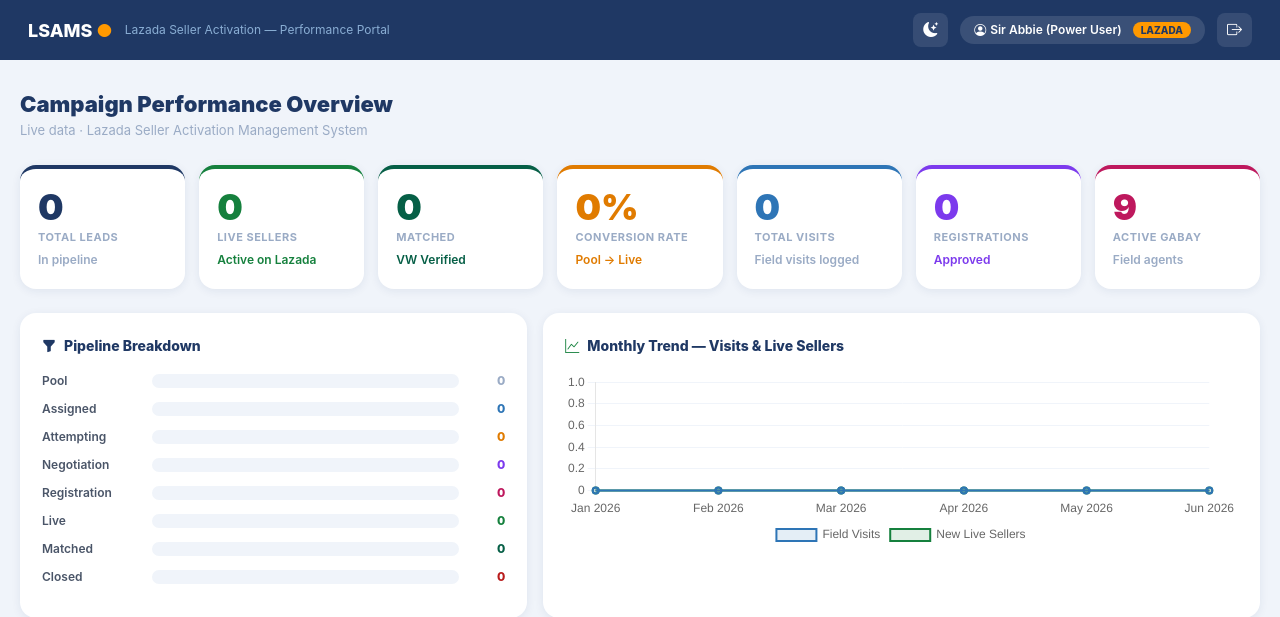
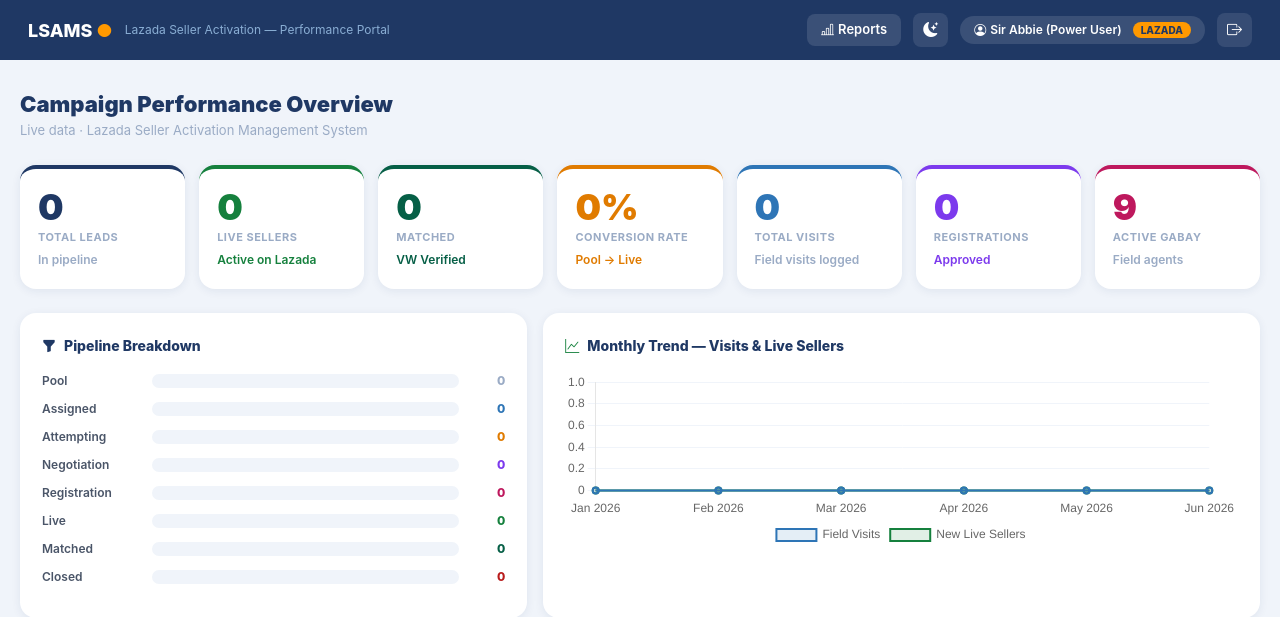
Before and after one commit to AbbieALtria/lsams, a Flask app: page /lazada in a window 1280 px wide. Shown: the top 617 px of the page. Run offline with Flask 3, Linux system fonts and the light colour scheme; a user stored in the database is signed in; data comes from the database, SQL or seed files in the repository; data that the repository does not hold is empty.

Commit message:
Add Reports button to Lazada portal topbar
Co-Authored-By: Claude Sonnet 4.6 <noreply@anthropic.com>

```diff
--- a/templates/lazada/portal.html
+++ b/templates/lazada/portal.html
@@ -72,6 +72,11 @@
   <a class="brand" href="#">LSAMS <span>●</span></a>
   <span class="subtitle">Lazada Seller Activation — Performance Portal</span>
   <div class="ms-auto">
+    <a href="{{ url_for('reports') }}"
+       style="background:rgba(255,255,255,0.12);border:none;color:white;border-radius:8px;
+              padding:6px 14px;text-decoration:none;font-size:13px;font-weight:600">
+      <i class="bi bi-bar-chart-line me-1"></i>Reports
+    </a>
     <button class="dark-btn" onclick="toggleDark()" id="darkBtn"><i class="bi bi-moon-stars-fill" id="darkIco"></i></button>
     <span class="user-chip">
       <i class="bi bi-person-circle me-1"></i>{{ current_user.full_name }}
```
